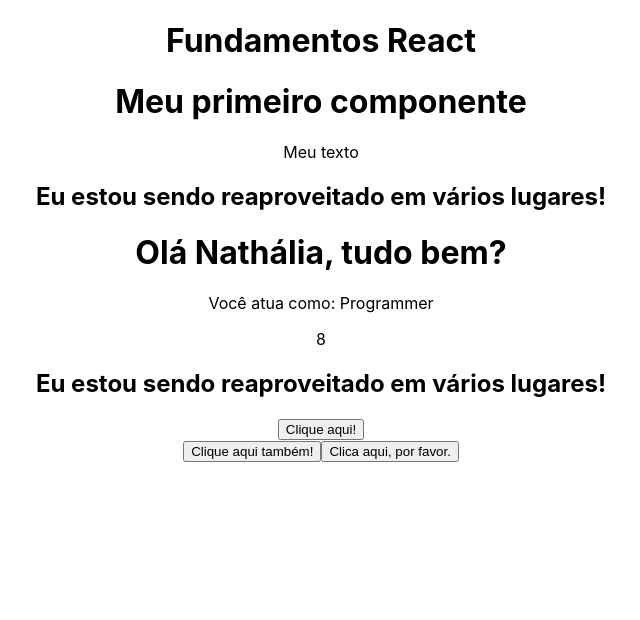
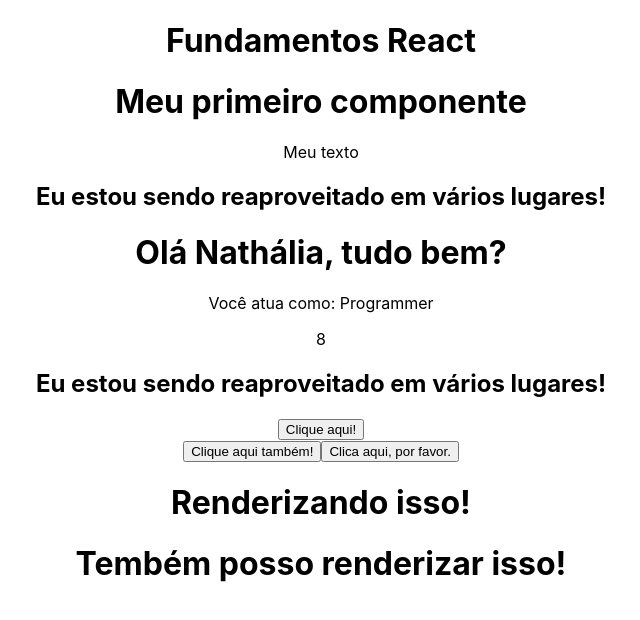
Before and after one commit to Nathrds/react-hora-de-codar, a React (Create React App) app in the folder 2_FUNDAMENTOS/fundamentos/: page / in a window 1280 px wide. Shown: the top 620 px of the page, without its empty margins (319-959 px from the left). Built offline with nearby package versions, Linux system fonts and the light colour scheme.

Commit message:
função de renderização

```diff
--- a/2_FUNDAMENTOS/fundamentos/src/components/Events.js
+++ b/2_FUNDAMENTOS/fundamentos/src/components/Events.js
@@ -5,6 +5,14 @@ const Events = () => {
 
         console.log('Ativou o evento!');
     };
+
+    const renderSomething = (x) => {
+        if(x) {
+            return <h1>Renderizando isso!</h1>
+        } else {
+            return <h1>Tembém posso renderizar isso!</h1>
+        }
+    }; // podemos usar o JSX fora do return também
 
     return (
         <div>
@@ -24,6 +32,10 @@ const Events = () => {
                     Clica aqui, por favor.
                 </button>
             </div>
+            <div>
+                {renderSomething(true)}
+                {renderSomething(false)}
+            </div>
         </div>
     );
 };
```
